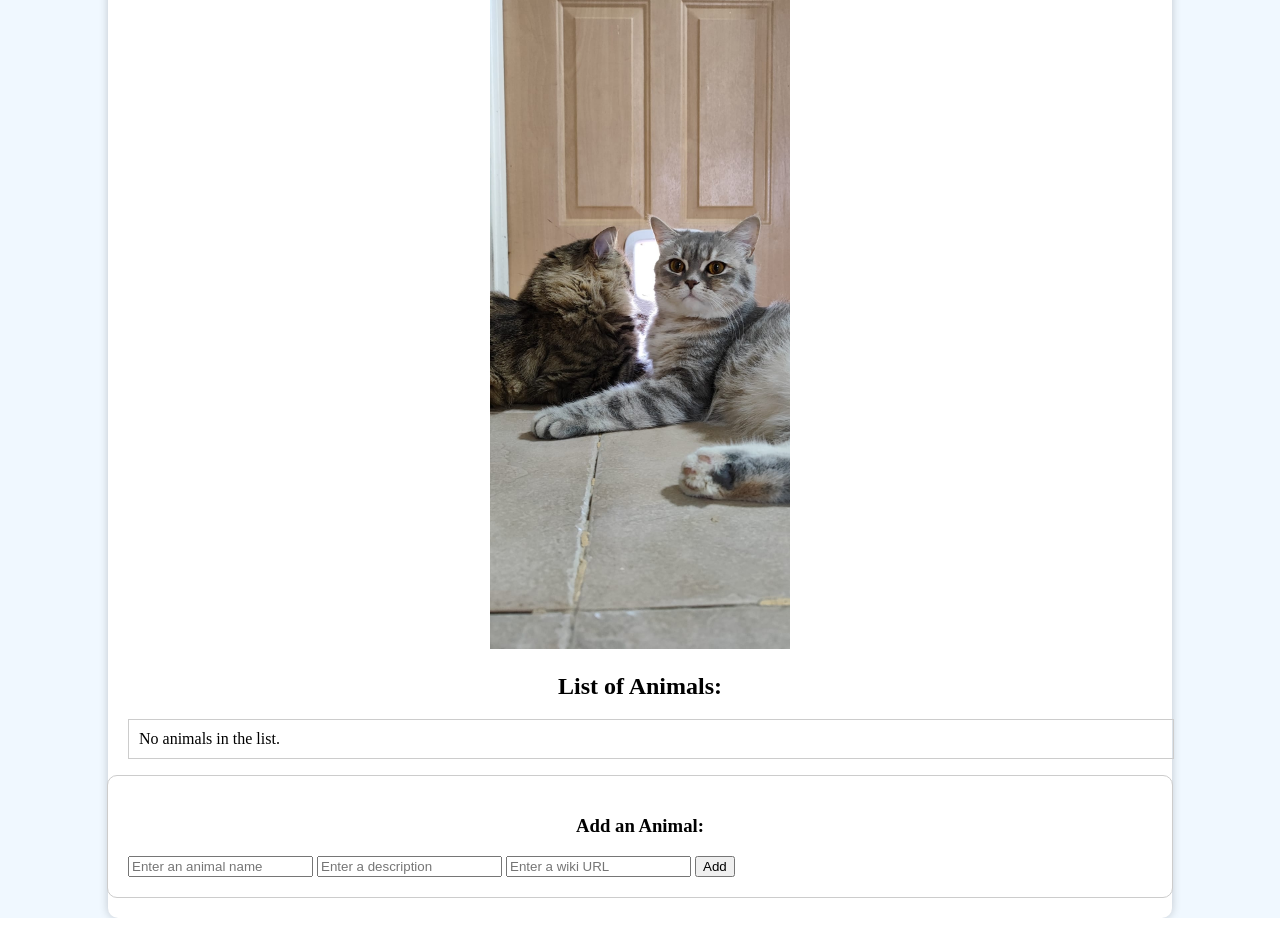
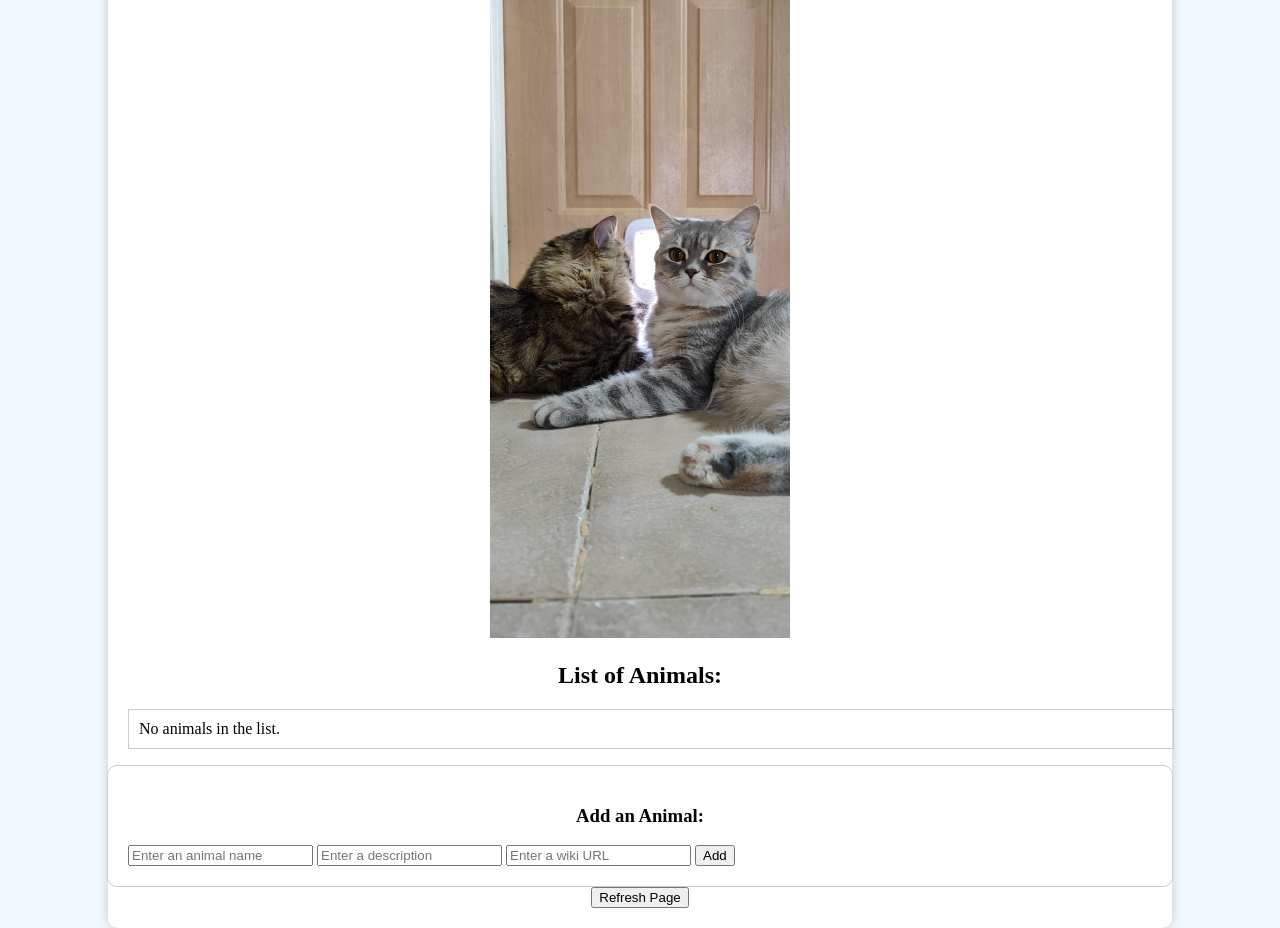
Before and after one commit to yoval1012/final_project_sela, a Flask app: page / in a window 1280 px wide. Run offline with Flask 3, Linux system fonts and the light colour scheme; data that the repository does not hold is empty.

Commit message:
Update index.html

```diff
--- a/templates/index.html
+++ b/templates/index.html
@@ -91,6 +91,8 @@
                 <button type="submit">Add</button>
             </form>
         </div>
+        <!-- Add a Refresh Page button -->
+        <button id="refreshButton">Refresh Page</button>
     </div>
     <script src="https://code.jquery.com/jquery-3.6.0.min.js"></script>
     <script>
@@ -122,6 +124,11 @@
             $("ul").on("click", ".removeButton", function() {
                 var animalToRemove = $(this).data("animal");
                 removeAnimal(animalToRemove);
+            });
+
+            // Add event handler for the Refresh Page button
+            $("#refreshButton").on("click", function() {
+                location.reload(); // Reload the page
             });
 
             $("#addAnimalForm").submit(function(event) {
```
